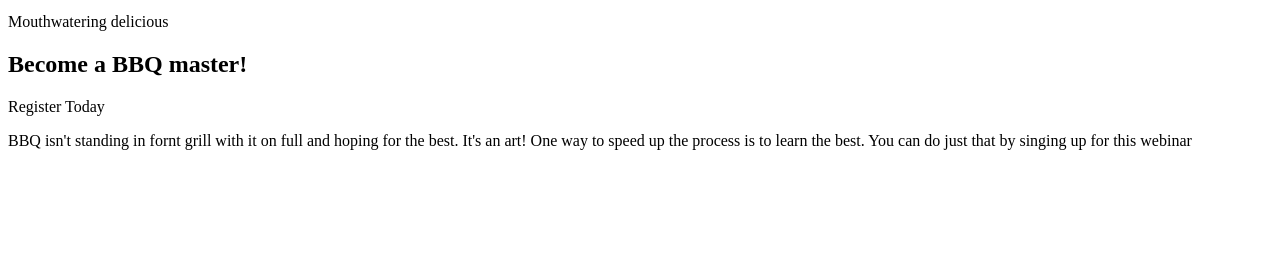
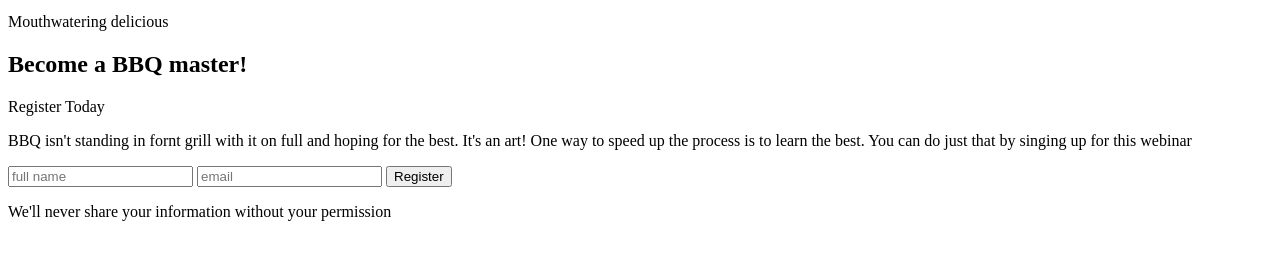
Before and after one commit to only-as19/Registration-of-professional-chef-form, a plain HTML site: page index.html in a window 1280 px wide. Shown: the part 101-360 px from the top of the page. Drawn offline with Linux system fonts and the light colour scheme.

Commit message:
Add Form with registration Inputs

```diff
--- a/index.html
+++ b/index.html
@@ -19,6 +19,15 @@
             <h2>Become a BBQ master!</h2>
         <p>Register Today</p>
         <p>BBQ isn't standing in fornt grill with it on full and hoping for the best. It's an art! One way to speed up the process is to learn the best. You can do just that by singing up for this webinar</p>
+        <form id="form-collector" class="form" action="#" method="post">
+            <input name="firstName" type="text" placeholder="full name">
+            <input name="emailAddress" type="email" placeholder="email">
+            <button class="btn primary-btn" type="submit">Register</button>
+        </form>
+
+        <p class="fine-print">We'll never share your information without your permission</p>
+        </div>
+    </div>
     <script src="index.js"></script>
 </body>
 </html>
```
